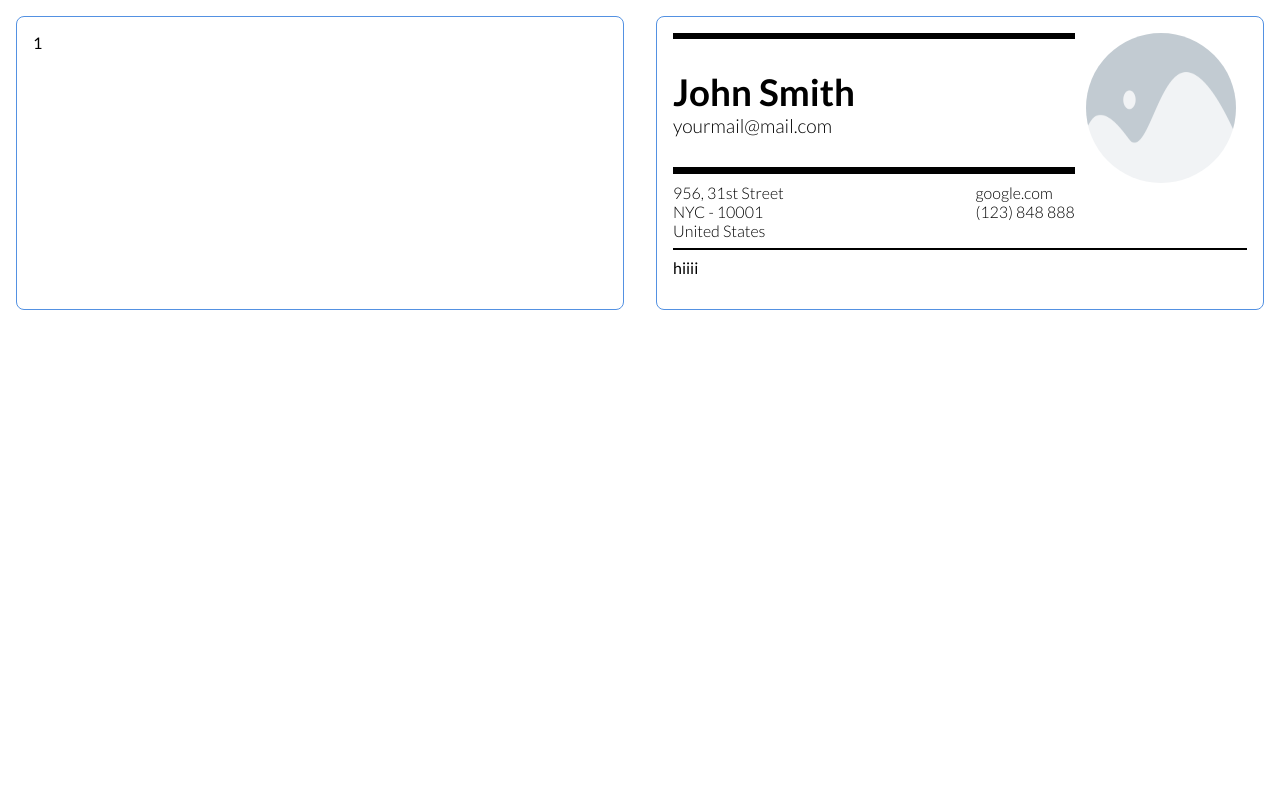
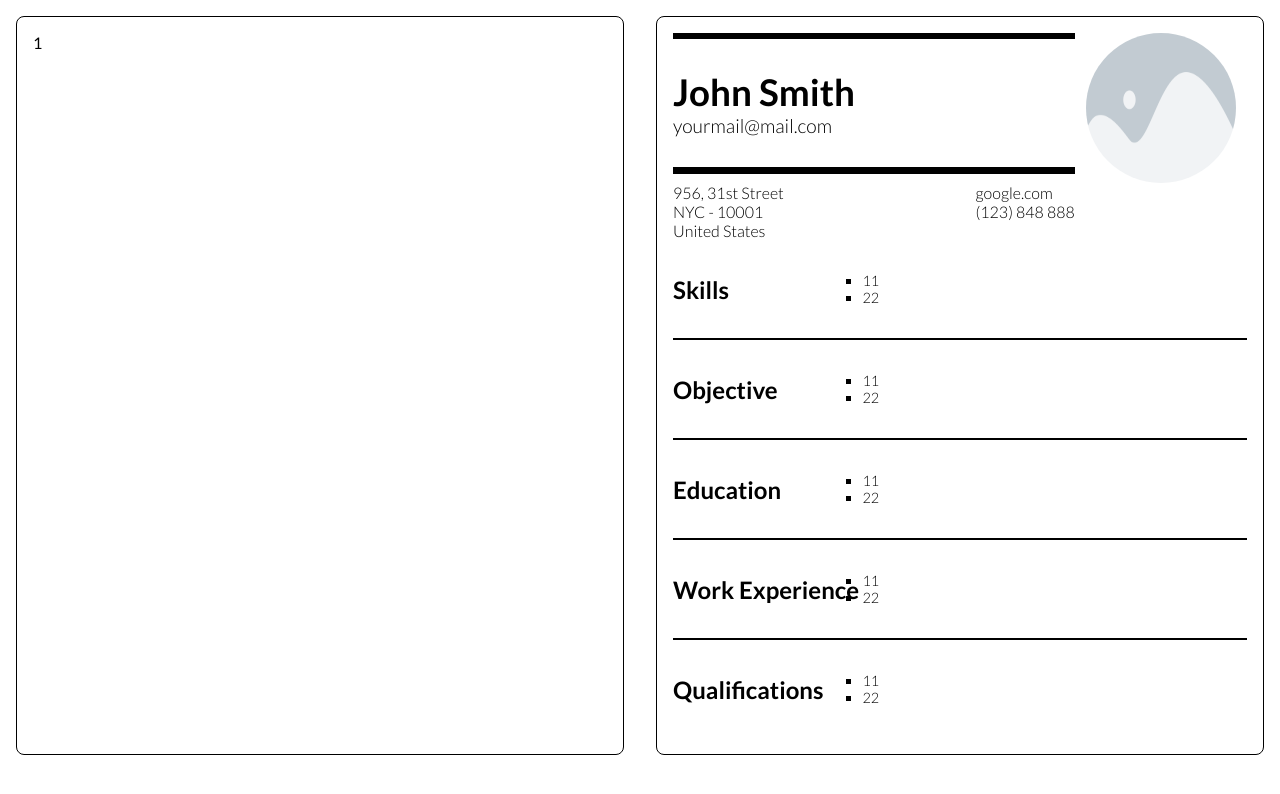
Before and after one commit to Quazf1x/CV-ApplicationV2, a React (Vite) app: page / in a window 1280 px wide. Shown: the top 794 px of the page. Built offline with nearby package versions, Linux system fonts and the light colour scheme.

Commit message:
Ver 0.2.2

```diff
--- a/src/assets/components/previewComponents/attributes.jsx
+++ b/src/assets/components/previewComponents/attributes.jsx
@@ -1,9 +1,13 @@
 // import React, { Component } from "react";
 
-function Attribute({isOutlined = false}) {
+function Attribute({isOutlined = false, name}) {
   return(
-    <div className={isOutlined ? 'top-border' : null}>
-      hiiii
+    <div className={isOutlined ? 'top-border' + ' attribute-list' : 'attribute-list'}>
+      <h2>{name}</h2>
+      <ul>
+        <li>11</li>
+        <li>22</li>
+      </ul>
     </div>
   )
 }
--- a/src/assets/components/previewSection.jsx
+++ b/src/assets/components/previewSection.jsx
@@ -8,7 +8,11 @@ function PreviewSection() {
     <section>
       <GeneralInfo/>
       <Contacts/>
-      <Attribute isOutlined={true}/>
+      <Attribute isOutlined={false} name='Skills'/>
+      <Attribute isOutlined={true} name='Objective'/>
+      <Attribute isOutlined={true} name='Education'/>
+      <Attribute isOutlined={true} name='Work Experience'/>
+      <Attribute isOutlined={true} name='Qualifications'/>
     </section>
   )
 }
--- a/src/assets/styles/index.css
+++ b/src/assets/styles/index.css
@@ -1,7 +1,7 @@
 /*General css*/
 
 :root {
-  --border-color: #5391e2;
+  --border-color: #000000;
   --black: #000000;
 }
 
@@ -49,8 +49,6 @@ section {
 
 .top-border {
   border-top: 2px solid var(--black);
-  margin: .5rem 0;
-  padding: .5rem 0;
 }
 
 /*Preview Section*/
@@ -96,3 +94,19 @@ section {
   justify-content: space-between;
   width: 70%;
 }
+
+.attribute-list {
+  align-items: center;
+  display: flex;
+  padding: 2rem 0;
+}
+
+.attribute-list > h2 {
+  width: 33%;
+}
+
+.attribute-list > ul {
+  list-style: square;
+  font-weight: 300;
+  font-size: .9rem;
+}
```
